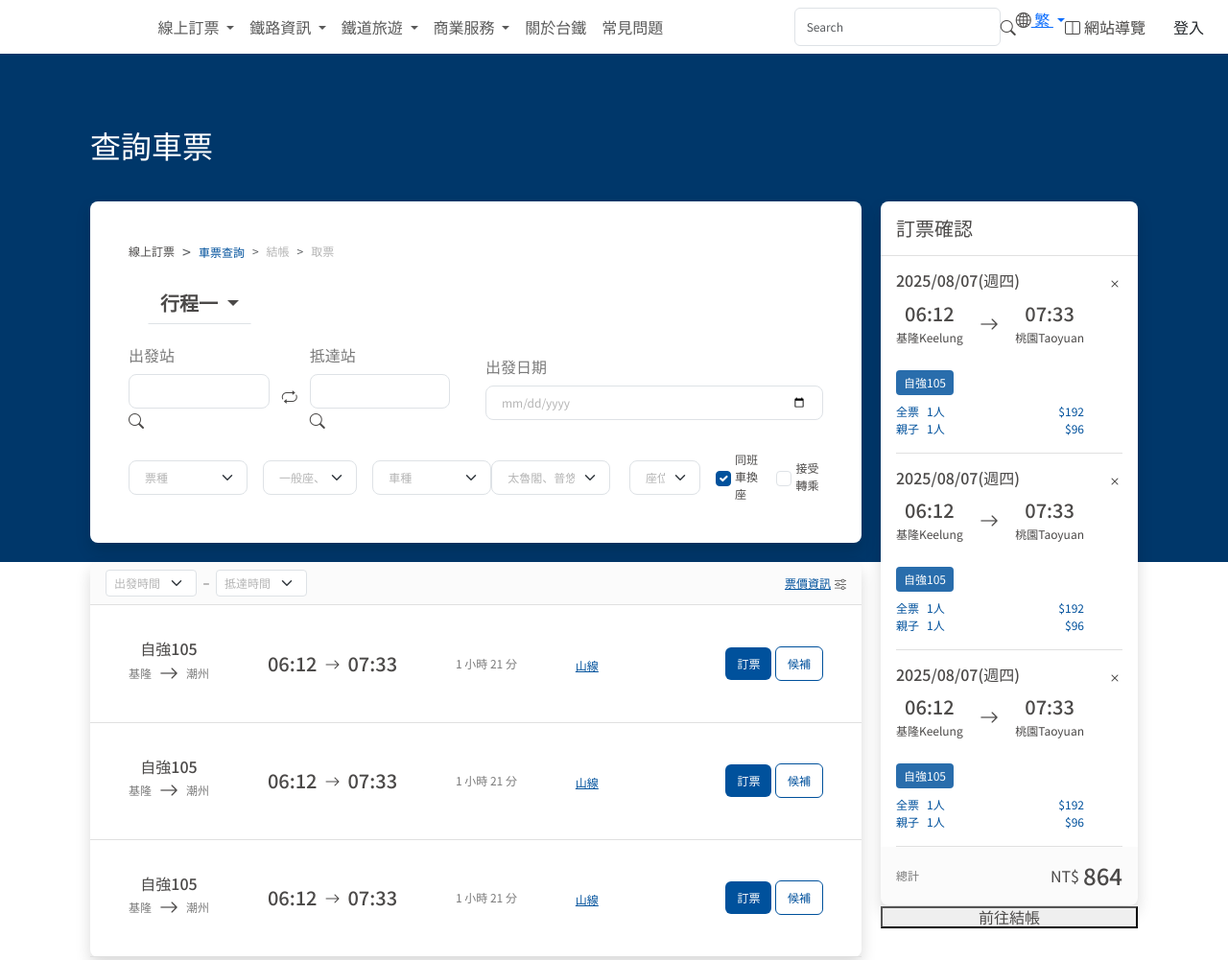
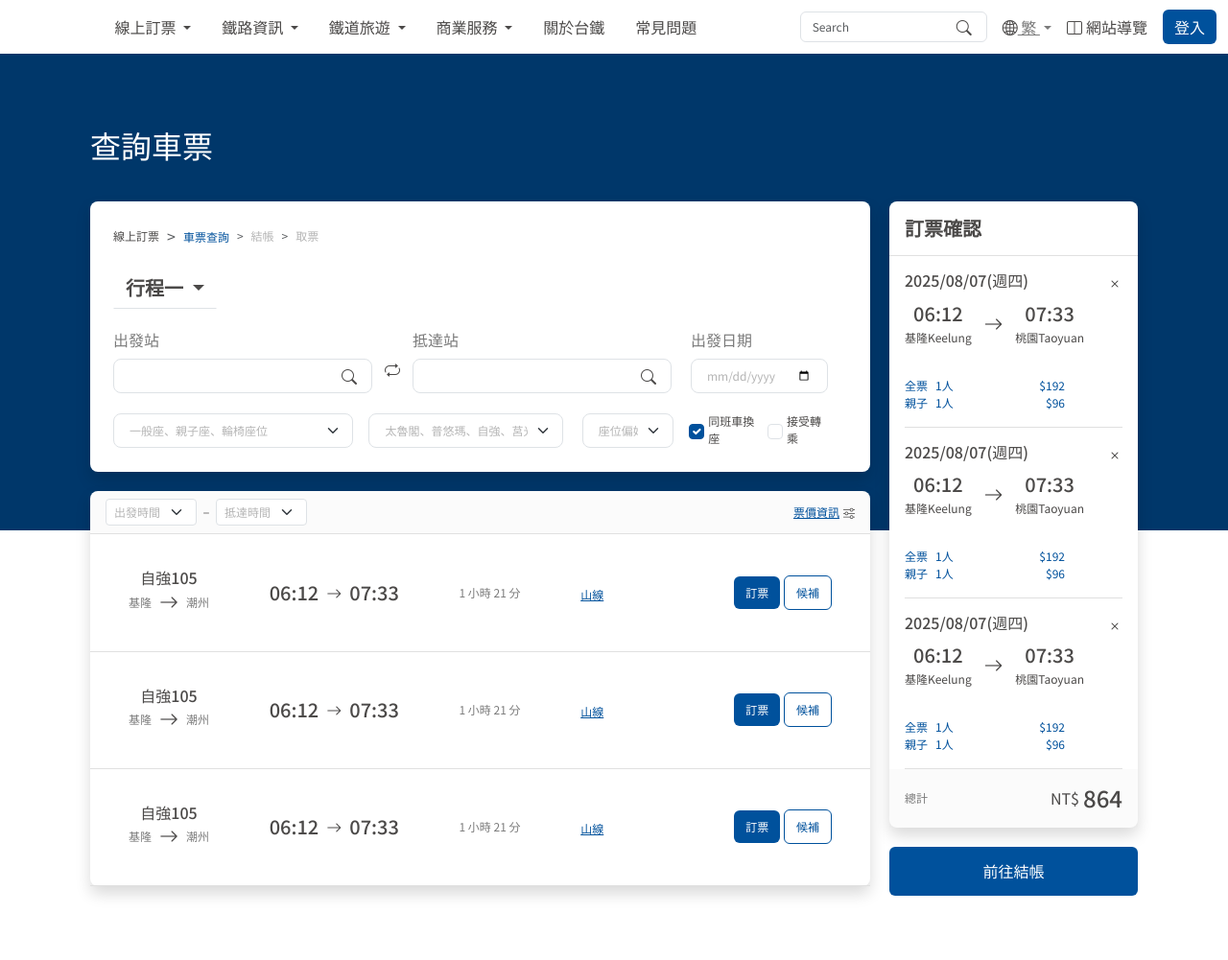
Before and after one commit to paggy404/git-train, a plain HTML site: page Train-search-v2.html in a window 1280 px wide. Shown: the top 1001 px of the page at 96% size. Drawn offline with nearby package versions, Linux system fonts and the light colour scheme.

Commit message:
完成頁面

```diff
--- a/css/Train-search-v2.css
+++ b/css/Train-search-v2.css
@@ -70,12 +70,17 @@
     margin-bottom: 0;
 }
 
+.passenger-pc,
+.train-pc {
+    display: none;
+}
+
 /* onfirm-ticket */
 .currency {
     margin: 0;
 }
 
-.checkout-btn {
+.btn-checkout {
     background-color: var(--primary-color);
     padding: 16px 24px;
     color: var(--bgc-w-color);
@@ -83,7 +88,7 @@
     border: none;
 }
 
-.checkout-btn h6 {
+.btn-checkout h6 {
     color: var(--bgc-w-color);
     font-weight: var(--semi-bold-font-weight);
 }
@@ -129,6 +134,10 @@
     border-radius: .375rem;
 }
 
+.ticket-item .book-ticket:hover {
+    background-color: var(--primary-400-color);
+}
+
 .ticket-item .candidate {
     padding: 8px 12px;
     color: var(--primary-color);
@@ -136,10 +145,18 @@
     border: var(--primary-color) solid 1px;
 }
 
+.ticket-item .candidate:hover {
+    background-color: var(--primary-light-color);
+}
+
 .spend-time,
 .ticket-item .station p {
     color: var(--gray-600-color);
     margin-bottom: 0;
+}
+
+.ticket-item a:hover {
+    color: var(--primary-400-color);
 }
 
 .location p,
@@ -174,6 +191,10 @@ a {
 .screening-left a {
     font-size: .75rem;
     color: var(--primary-color);
+}
+
+.screening-left a:hover {
+    color: var(--primary-400-color);
 }
 
 /* 車票第三張，無法全顯示？ */
@@ -221,11 +242,33 @@ a {
     color: var(--gray-300-color);
 }
 
-/* 沒反應？
-.form-control:active,
-.form-select:active {
-    color: var(--text-color);
-} */
+#bookingForm .select-box:nth-child(2) {
+    position: relative;
+    width: 20.125rem;
+}
+
+
+
+#bookingForm .station {
+    width: 8.75rem;
+}
+
+
+#bookingForm .station>div {
+    position: relative;
+}
+
+.btn-search {
+    position: absolute;
+    right: 1rem;
+    top: 50%;
+    transform: translateY(-50%);
+}
+
+.btn-search>i {
+    font-size: 1rem;
+}
+
 
 #bookingForm .form-check-input:checked {
     background-color: var(--primary-color);
@@ -282,7 +325,7 @@ a {
 /* search */
 .search {
     background-color: var(--bgc-w-color);
-    padding: 2.5rem;
+    padding: 1.5rem;
 
 }
 
@@ -309,7 +352,7 @@ main h2 {
 .bg {
     position: absolute;
     background-color: var(--bgc-b-color);
-    height: 43.0625rem;
+    height: 40.875rem;
     width: 100%;
     z-index: -1;
 }
@@ -317,6 +360,11 @@ main h2 {
 main .container {
     height: 100%;
 }
+
+/* main .contents {
+    padding: 0 1.5rem;
+
+} */
 
 /* header */
 
@@ -329,13 +377,70 @@ main .container {
 }
 
 .navbar-2 {
-    display: block;
+    display: flex;
+    flex-direction: column;
+    align-items: flex-start;
+    margin-top: 26.25rem;
+}
+
+.navbar-2 .btn-translate,
+.navbar-2 .btn-translate>i {
+    color: var(--gray-600-color);
+    margin-bottom: 1rem;
+}
+
+
+.navbar-2 .btn-log {
+    border: none;
+    background-color: var(--primary-color);
+    color: var(--bgc-w-color);
+}
+
+.navbar-2 .btn-log:hover,
+.btn-checkout:hover {
+    background-color: var(--primary-400-color)
+}
+
+.nav-link {
+    color: var(--text-color);
+}
+
+.nav-link:hover {
+    color: var(--primary-color);
+}
+
+.nav-link:active {
+    color: var(--primary-color);
+}
+
+.navbar-2 button {
+    margin-top: 1rem;
+}
+
+.navbar-2>form {
+    margin-top: 1rem;
+}
+
+.navbar-2 .btn-search {
+    margin-top: 0;
+}
+
+.navbar-2>form {
+    position: relative;
+    width: 12.1875rem;
 }
 
 
 
 
 @media screen and (min-width: 767px) {
+    .bg {
+        height: 38.875rem;
+    }
+
+    #bookingForm .station {
+        width: 16.875rem;
+    }
 
     form .form-item {
         display: flex;
@@ -344,18 +449,18 @@ main .container {
         margin-bottom: 1.25rem;
     }
 
+    form .form-item:nth-last-child(2) {
+        display: block;
+    }
+
     form .form-item:last-child {
         margin-bottom: 0;
     }
 
     .select-box {
         margin-bottom: 0;
+        margin-right: 1.25rem;
     }
-
-    .select-box:last-child {
-        margin-left: 1.25rem;
-    }
-
 
     .confirm-ticket {
         display: none;
@@ -377,9 +482,13 @@ main .container {
         margin-right: 1.25rem;
     }
 
+    .screening-left a {
+        margin-right: 1.25rem;
+    }
+
     /* confirm-box */
 
-    .confirm-box .checkout-btn {
+    .confirm-box .btn-checkout {
         margin-top: 1.25rem;
     }
 
@@ -406,34 +515,84 @@ main .container {
     .confirm-box>.confirm-item>h5 {
         padding: 1rem;
         border-bottom: var(--gray-50-color) solid 1px;
+        font-weight: var(--bold-font-weight);
     }
 
-    .bg {
-        height: 36.625rem;
+    .passenger {
+        margin-right: 1.25rem;
     }
+
+
 
     main h2 {
         margin: 32px 0;
     }
 
     /* header */
+
+
+    .navbar-nav li {
+        margin-right: 0;
+    }
+
+    .navbar-2 {
+        margin-top: 52.5rem;
+    }
+
+
+
+}
+
+@media screen and (min-width: 1200px) {
+    .navbar-2 {
+        display: flex;
+        align-items: center;
+        flex-direction: row;
+        margin-top: 0;
+    }
+
+    .navbar-2>form {
+        margin-top: 0rem;
+    }
+
+
     .navbar-nav {
         display: flex;
         justify-content: center;
         align-items: center;
     }
 
-    .navbar-nav li {
-        margin-right: 0;
+    .navbar-2 button {
+        margin-top: 0rem;
+        margin-left: 1rem;
     }
 
-    .navbar-2 {
+    .navbar-2 .btn-translate {
+        margin-bottom: 0;
+    }
+
+    .navbar-nav li {
+        margin-right: 1rem;
+    }
+
+    form .form-item:nth-last-child(2) {
         display: flex;
     }
 
-    .navbar-2 .btn {
-        margin-left: 1rem;
+    .bg {
+        height: 34.5625rem;
+    }
+
+    .passenger-pc,
+    .train-pc {
+        display: block;
+        width: 18.125rem;
+    }
+
+
+
+    .passenger,
+    .train {
+        display: none;
     }
 }
-
-@media screen and (min-width: 1200px) {}
```
